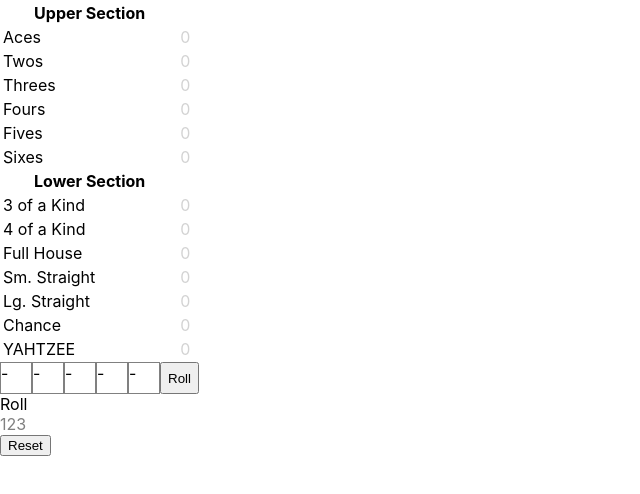
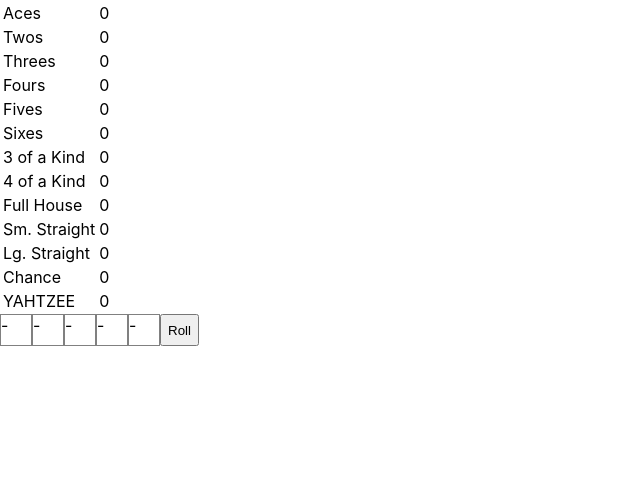
Before and after one commit to aamharris/yahtzee-react, a React (Create React App) app: page / in a window 1280 px wide. Shown: the top 494 px of the page, without its empty margins (0-640 px from the left). Built offline with nearby package versions, Linux system fonts and the light colour scheme.

Commit message:
refactor to move scorecard logic into a separate class - wip

```diff
--- a/src/App.tsx
+++ b/src/App.tsx
@@ -1,7 +1,7 @@
-import React, { useState } from 'react';
+import React, { useEffect, useState } from 'react';
 import './App.css';
+import DiceContainer from './dice-container';
 import Scorecard from './scorecard';
-import DiceContainer from './dice-container';
 
 export interface YahtzeeDice {
   id: number;
@@ -11,53 +11,23 @@
 
 function App() {
   let initDice: YahtzeeDice[] = new Array(5)
-
   for (var i = 0; i < initDice.length; i++) {
     initDice[i] = { id: i, isLocked: false, value: undefined }
   }
 
   const [dice, setDice] = useState<YahtzeeDice[]>(initDice);
-  const [rollCount, setRollCount] = useState<number>(0);
 
-  const resetRollCount = () => {
-    setRollCount(0);
+  function onDiceRolled(dice: YahtzeeDice[]) {
+    setDice([...dice])
   }
-
-  const resetDice = () => {
-    setDice(initDice);
-  }
-
   return (
     <div>
-      <Scorecard dice={dice} />
-      <DiceContainer dice={dice}
-        onDiceRolled={(allDice) => {
-          setDice(allDice);
-          let currentRoll = rollCount + 1;
-          setRollCount(currentRoll);
-        }}
-        canRollDice={rollCount !== 3}
-        onDiceClicked={(selectedDice) => {
-          let diceCopy = dice.slice();
-          diceCopy[selectedDice.id].isLocked = !diceCopy[selectedDice.id].isLocked;
-          setDice(diceCopy);
-        }} />
-      <div>
-        <div>Roll</div>
-        <div style={{ display: 'flex' }}>
-          <div style={{ color: rollCount === 1 ? 'red' : 'gray' }}>1</div>
-          <div style={{ color: rollCount === 2 ? 'red' : 'gray' }}>2</div>
-          <div style={{ color: rollCount === 3 ? 'red' : 'gray' }}>3</div>
-        </div>
-        <button onClick={() => {
-          resetRollCount();
-          resetDice();
-        }}>
-          Reset
-          </button>
-      </div>
+ <Scorecard dice={dice} />
+ <DiceContainer dice={dice} onDiceClicked={() => {}} canRollDice={true} onDiceRolled={onDiceRolled} />
     </div>
-  );
+
+  )
+
 }
 
 export default App;
--- a/src/scorecard/ScorecardRow.tsx
+++ b/src/scorecard/ScorecardRow.tsx
@@ -1,21 +1,18 @@
-import { Score } from ".";
+// type ScorecardRowProps = {
+//     score: ScoreEntry,
+//     onScoreSelected: (currentScore: ScoreEntry) => void
+// }
 
-type ScorecardRowProps = {
-    score: Score,
-    onScoreSelected: (currentScore: Score) => void
-    isSelected?: boolean;
-}
-
-function ScorecardRow({ score, onScoreSelected, isSelected }: ScorecardRowProps) {
-    const { category, possibleScore, markedScore } = score;
-    return (
-        <tr>
-            <td>{category}</td>
-            <td style={{cursor: 'pointer'}}>
-                {markedScore ? markedScore :
-                <span onClick={() => onScoreSelected({...score})} style={{color: isSelected ? 'red' : 'lightgray'}}>{possibleScore}</span>}</td>
-        </tr>
-    );
+function ScorecardRow() {
+    // const { displayName, possibleScore, markedScore, isSelected } = score;
+    // return (
+    //     <tr>
+    //         <td>{displayName}</td>
+    //         <td style={{cursor: 'pointer'}}>
+    //             {markedScore ? markedScore :
+    //             <span onClick={() => onScoreSelected({...score})} style={{color: isSelected ? 'red' : 'lightgray'}}>{possibleScore}</span>}</td>
+    //     </tr>
+    // );
 }
 
 export default ScorecardRow;
--- a/src/scorecard/index.tsx
+++ b/src/scorecard/index.tsx
@@ -1,182 +1,171 @@
-import React, { useEffect, useState } from 'react';
-import { YahtzeeDice } from '../App';
-import { FULL_HOUSE_SCORE, LG_STRAIGHT_SCORE, SM_STRAIGHT_SCORE, YAHTZEE_SCORE } from '../constants';
-import ScorecardRow from './ScorecardRow';
-
-export interface Score {
-    possibleScore?: number,
-    markedScore?: number,
-    category: string,
-}
-
-enum ScoringCategory {
-    aces = 'Aces',
-    twos = 'Twos',
-    threes = 'Threes',
-    fours = 'Fours',
-    fives = 'Fives',
-    sixes = 'Sixes',
-    threeOfAKind = '3 of a Kind',
-    fourOfAKind = '4 of a Kind',
-    fullHouse = 'Full House',
-    smallStraight = 'Sm. Straight',
-    largeStraight = 'Lg. Straight',
-    chance = 'Chance',
-    yahtzee = 'YAHTZEE',
-}
-
-export class YahtzeeScorecard {
-    aces: Score;
-    twos: Score;
-    threes: Score;
-    fours: Score;
-    fives: Score;
-    sixes: Score;
-    threeOfAKind: Score;
-    fourOfAKind: Score;
-    fullHouse: Score;
-    smallStraight: Score;
-    largeStraight: Score;
-    chance: Score;
-    yahtzee: Score;
-
-    constructor() {
-        this.aces = { category: ScoringCategory.aces } as Score
-        this.twos = { category: ScoringCategory.twos } as Score
-        this.threes = { category: ScoringCategory.threes } as Score
-        this.fours = { category: ScoringCategory.fours } as Score
-        this.fives = { category: ScoringCategory.fives } as Score
-        this.sixes = { category: ScoringCategory.sixes } as Score
-        this.threeOfAKind =  { category: ScoringCategory.threeOfAKind } as Score
-        this.fourOfAKind = { category: ScoringCategory.fourOfAKind } as Score
-        this.fullHouse =  { category: ScoringCategory.fullHouse } as Score
-        this.smallStraight =  { category: ScoringCategory.smallStraight } as Score
-        this.largeStraight =  { category: ScoringCategory.largeStraight } as Score
-        this.chance =  { category: ScoringCategory.chance } as Score
-        this.yahtzee = { category: ScoringCategory.yahtzee } as Score
-    }
-}
+import React, { useEffect, useState } from "react";
+import { YahtzeeDice } from "../App";
+import { FULL_HOUSE_SCORE, LG_STRAIGHT_SCORE, SM_STRAIGHT_SCORE, YAHTZEE_SCORE } from "../constants";
 
 type ScorecardProps = {
   dice: YahtzeeDice[];
+};
+
+class YahtzeeScorecard {
+  upperSection: ScorecardRow[];
+  lowerSection: ScorecardRow[];
+  totalCountOfDiceByValue: Map<number, number>;
+
+  constructor() {
+    this.upperSection = [
+      { displayValue: "Aces" },
+      { displayValue: "Twos" },
+      { displayValue: "Threes" },
+      { displayValue: "Fours" },
+      { displayValue: "Fives" },
+      { displayValue: "Sixes" },
+    ];
+    this.lowerSection = [
+      { displayValue: "3 of a Kind" },
+      { displayValue: "4 of a Kind" },
+      { displayValue: "Full House" },
+      { displayValue: "Sm. Straight" },
+      { displayValue: "Lg. Straight" },
+      { displayValue: "Chance" },
+      { displayValue: "YAHTZEE" },
+    ];
+    this.totalCountOfDiceByValue = new Map<number, number>();
   }
 
-export default function Scorecard({ dice }: ScorecardProps) {
-    const [scores, setScores] = useState(new YahtzeeScorecard())
-    const [selectedScore, setSelectedScore] = useState<Score | null>(null)
+  hasFullHouse = (): boolean => {
+    return (
+      this.totalCountOfDiceByValue.size === 2 &&
+      (this.totalCountOfDiceByValue.values().next().value === 3 ||
+        this.totalCountOfDiceByValue.values().next().value === 2)
+    );
+  };
 
-    let totalCountOfDiceByValue: Map<number, number>;
-
-    useEffect(() => {
-        calculatePossibleScores(dice);
-    }, [dice]);
-
-    const getSumOfDiceWithTheNumber = (number: number): number => {
-        if (totalCountOfDiceByValue.has(number)) {
-            return totalCountOfDiceByValue.get(number) as number * number;
+  getSumOfDiceWithTheNumber = (number: number): number => {
+    if (this.totalCountOfDiceByValue.has(number)) {
+      return (this.totalCountOfDiceByValue.get(number) as number) * number;
     }
     return 0;
+  };
+
+  hasNumberOfSameDice = (number: number): boolean => {
+    return Array.from(this.totalCountOfDiceByValue.values()).filter((v) => v >= number).length > 0;
+  };
+
+  getDiceTotal = (): number => {
+    return Array.from(this.totalCountOfDiceByValue).reduce((total, kv) => {
+      return total + kv[0] * kv[1];
+    }, 0);
+  };
+
+  calculateUpperSection = () => {
+    this.upperSection.forEach((row: ScorecardRow, i: number) => {
+      if (!row.markedScore) {
+        row.possibleScore = this.getSumOfDiceWithTheNumber(i + 1);
       }
+    });
+  };
 
-    const hasFullHouse = (): boolean => {
-        return totalCountOfDiceByValue.size === 2 && (totalCountOfDiceByValue.values().next().value === 3 ||
-        totalCountOfDiceByValue.values().next().value === 2);
-    }
-
-    const hasNumberOfSameDice = (number: number): boolean => {
-        return Array.from(totalCountOfDiceByValue.values()).filter((v) => v >= number ).length > 0;
-    }
-
-    const hasSmallStraight = (): boolean => {
+  hasSmallStraight = (): boolean => {
     let consectiveCount = 0;
-        Array.from(totalCountOfDiceByValue.keys()).sort((a, b) => b - a).map((currentNumber, idx, arr) => {
+    Array.from(this.totalCountOfDiceByValue.keys())
+      .sort((a, b) => b - a)
+      .map((currentNumber, idx, arr) => {
         if (idx !== arr.length && currentNumber - arr[idx + 1] === 1) {
           consectiveCount += 1;
         }
       });
 
     return consectiveCount === 3;
-    }
+  };
 
-    const getDiceTotal = (): number => {
-        return Array.from(totalCountOfDiceByValue).reduce((total, kv) => {
-            return total + (kv[0] * kv[1])
-        }, 0)
-    }
-
-    const updateScorecardRow = (row: Score, updateFunc: Function): void => {
+  calculateLowerSection = (diceTotal: number) => {
+    this.lowerSection.forEach((row: ScorecardRow) => {
       if (!row.markedScore) {
-            row.possibleScore = updateFunc();
+        if (row.displayValue == "3 of a Kind") {
+          row.possibleScore = this.hasNumberOfSameDice(3) ? diceTotal : 0;
+        } else if (row.displayValue == "4 of a Kind") {
+          row.possibleScore = this.hasNumberOfSameDice(4) ? diceTotal : 0;
+        } else if (row.displayValue === "Full House") {
+          row.possibleScore = this.hasFullHouse() ? FULL_HOUSE_SCORE : 0;
+        } else if (row.displayValue === "Sm. Straight") {
+          row.possibleScore = this.hasSmallStraight() ? SM_STRAIGHT_SCORE : 0;
+        } else if (row.displayValue === "Lg. Straight") {
+          row.possibleScore = this.totalCountOfDiceByValue.size === 5 ? LG_STRAIGHT_SCORE : 0;
+        } else if (row.displayValue === "Chance") {
+          row.possibleScore = diceTotal;
+        } else {
+          row.possibleScore = this.hasNumberOfSameDice(5) ? YAHTZEE_SCORE : 0;
         }
       }
+    });
+  };
 
-    const isRowSelected = (score: Score): boolean => {
-        return selectedScore?.category == score.category;
-    }
-
-    const calculatePossibleScores = (dice: YahtzeeDice[]): void => {
-        totalCountOfDiceByValue = new Map<number, number>();
+  calculatePossibleScores = (dice: YahtzeeDice[]) => {
+    this.totalCountOfDiceByValue = new Map<number, number>();
     dice.forEach((d) => {
       if (d.value) {
-                if (totalCountOfDiceByValue.has(d.value)) {
-                    totalCountOfDiceByValue.set(d.value, totalCountOfDiceByValue.get(d.value) as number + 1);
+        if (this.totalCountOfDiceByValue.has(d.value)) {
+          this.totalCountOfDiceByValue.set(d.value, (this.totalCountOfDiceByValue.get(d.value) as number) + 1);
         } else {
-                    totalCountOfDiceByValue.set(d.value, 1);
+          this.totalCountOfDiceByValue.set(d.value, 1);
         }
       }
     });
 
-        let scorecard: YahtzeeScorecard = {...scores};
-
-        const diceTotal = getDiceTotal();
-
-        updateScorecardRow(scorecard.aces, () => getSumOfDiceWithTheNumber(1));
-        updateScorecardRow(scorecard.twos, () => getSumOfDiceWithTheNumber(2));
-        updateScorecardRow(scorecard.threes, () => getSumOfDiceWithTheNumber(3));
-        updateScorecardRow(scorecard.fours, () => getSumOfDiceWithTheNumber(4));
-        updateScorecardRow(scorecard.fives, () => getSumOfDiceWithTheNumber(5));
-        updateScorecardRow(scorecard.sixes, () => getSumOfDiceWithTheNumber(6));
-
-        updateScorecardRow(scorecard.fullHouse, () => hasFullHouse() ? FULL_HOUSE_SCORE : 0);
-        updateScorecardRow(scorecard.smallStraight, () => hasSmallStraight() ? SM_STRAIGHT_SCORE : 0);
-        updateScorecardRow(scorecard.largeStraight, () => totalCountOfDiceByValue.size === 5 ? LG_STRAIGHT_SCORE : 0);
-        updateScorecardRow(scorecard.threeOfAKind, () =>  hasNumberOfSameDice(3) ? diceTotal : 0);
-        updateScorecardRow(scorecard.fourOfAKind, () => hasNumberOfSameDice(4) ? diceTotal : 0);
-        updateScorecardRow(scorecard.chance, () => diceTotal);
-        updateScorecardRow(scorecard.yahtzee, () => hasNumberOfSameDice(5) ? YAHTZEE_SCORE : 0);
-        setScores(scorecard);
+    this.calculateUpperSection();
+    this.calculateLowerSection(this.getDiceTotal());
+  };
 }
 
+type ScorecardRow = {
+  displayValue: string;
+  possibleScore?: number;
+  markedScore?: number;
+};
+
+function Scorecard({ dice }: ScorecardProps) {
+  const [scorecard, setScorecard] = useState<YahtzeeScorecard>(new YahtzeeScorecard());
+
+  function markSelectedScore(row: ScorecardRow) {
+    row.markedScore = row.possibleScore;
+    setScorecard({ ...scorecard } as YahtzeeScorecard);
+  }
+
+  useEffect(() => {
+    scorecard.calculatePossibleScores(dice);
+    setScorecard({ ...scorecard });
+  }, [dice]);
+
   return (
-        <table style={{ width: '200px' }}>
-            <thead>
-            <tr>
-                <th>Upper Section</th>
+    <div>
+      <table>
+        <tbody>
+          {scorecard?.upperSection.map((r: ScorecardRow) => {
+            return (
+              <tr key={r.displayValue}>
+                <td>{r.displayValue}</td>
+                <td style={{ cursor: "pointer" }}>
+                  <span onClick={() => markSelectedScore(r)}> {r.markedScore ? r.markedScore : r.possibleScore}</span>
+                </td>
               </tr>
-            </thead>
+            );
+          })}
+        </tbody>
         <tbody>
-                <ScorecardRow score={scores.aces} onScoreSelected={setSelectedScore} isSelected={isRowSelected(scores.aces)} />
-                <ScorecardRow score={scores.twos} onScoreSelected={setSelectedScore} isSelected={isRowSelected(scores.twos)} />
-                <ScorecardRow score={scores.threes} onScoreSelected={setSelectedScore} isSelected={isRowSelected(scores.threes)} />
-                <ScorecardRow score={scores.fours} onScoreSelected={setSelectedScore} isSelected={isRowSelected(scores.fours)} />
-                <ScorecardRow score={scores.fives} onScoreSelected={setSelectedScore} isSelected={isRowSelected(scores.fives)} />
-                <ScorecardRow score={scores.sixes} onScoreSelected={setSelectedScore} isSelected={isRowSelected(scores.sixes)} />
-            </tbody>
-            <thead>
-            <tr>
-                <th>Lower Section</th>
+          {scorecard?.lowerSection.map((r: ScorecardRow) => {
+            return (
+              <tr key={r.displayValue}>
+                <td>{r.displayValue}</td>
+                <td style={{ cursor: "pointer" }}>
+                  <span onClick={() => markSelectedScore(r)}> {r.markedScore ? r.markedScore : r.possibleScore}</span>
+                </td>
               </tr>
-            </thead>
-            <tbody>
-                <ScorecardRow score={scores.threeOfAKind} onScoreSelected={setSelectedScore} />
-                <ScorecardRow score={scores.fourOfAKind} onScoreSelected={setSelectedScore} />
-                <ScorecardRow score={scores.fullHouse} onScoreSelected={setSelectedScore} />
-                <ScorecardRow score={scores.smallStraight} onScoreSelected={setSelectedScore} />
-                <ScorecardRow score={scores.largeStraight} onScoreSelected={setSelectedScore} />
-                <ScorecardRow score={scores.chance} onScoreSelected={setSelectedScore} />
-                <ScorecardRow score={scores.yahtzee} onScoreSelected={setSelectedScore} />
+            );
+          })}
         </tbody>
       </table>
-    )
+    </div>
+  );
+}
 
-}
+export default Scorecard;
```
Also changed, not shown: src/dice-container/index.tsx (+22 -11 lines). Lines whose indentation alone changed are shown as unchanged.
